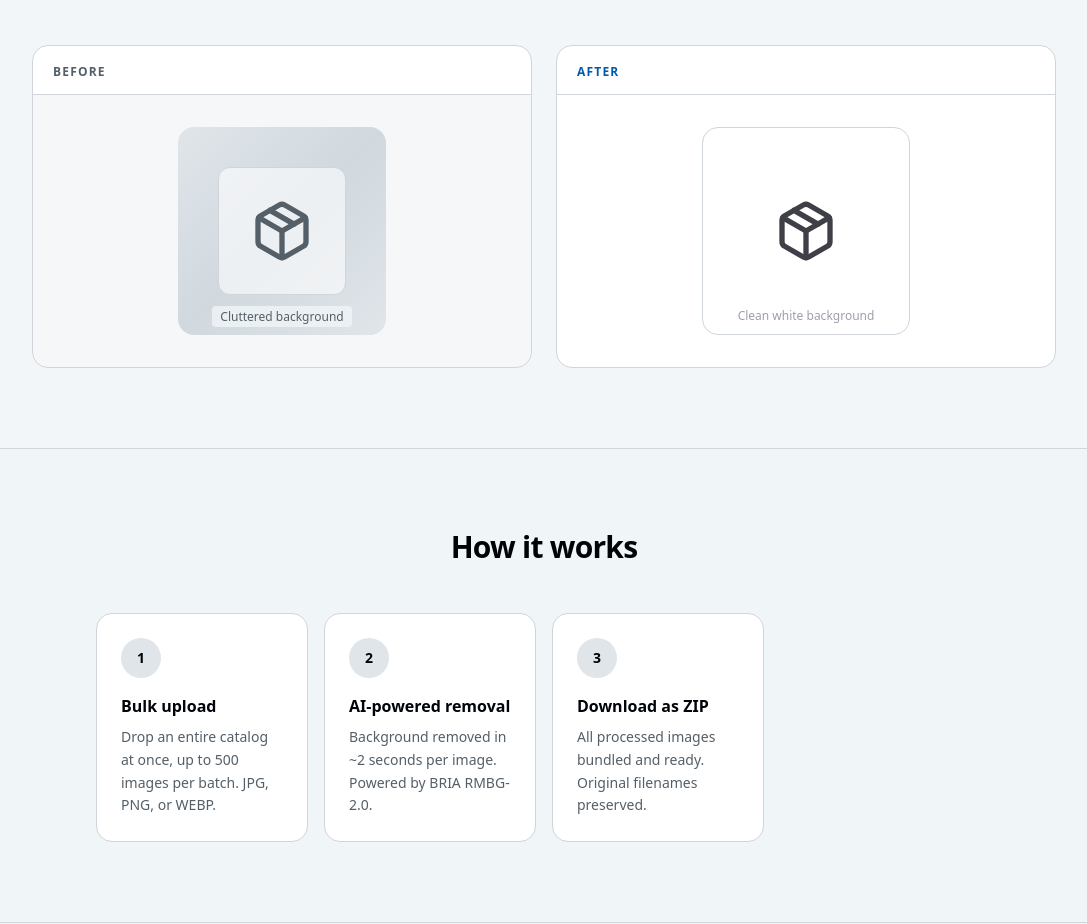
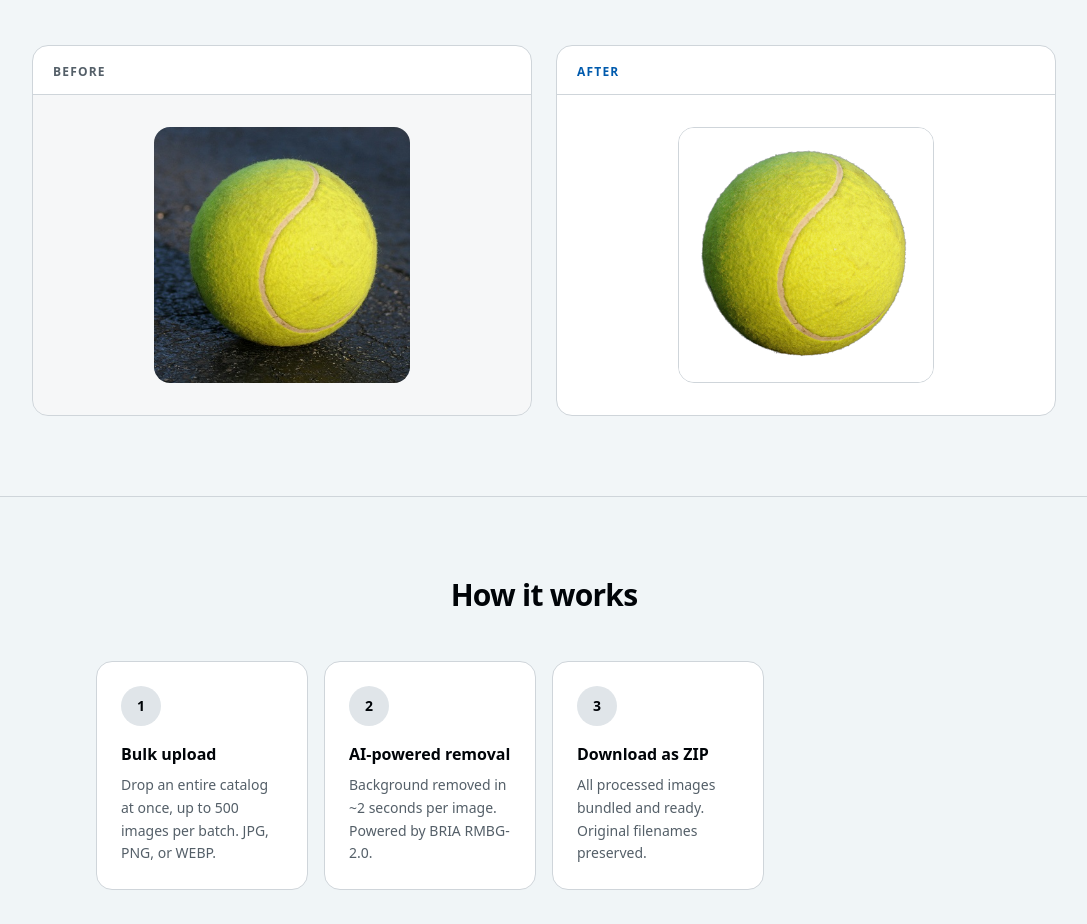
Before and after one commit to bdhobson/batchbg, a Next.js app: page / in a window 1280 px wide. Shown: the part 900-1824 px from the top of the page, without its empty margins (96-1183 px from the left). Built offline with nearby package versions, Linux system fonts and the light colour scheme; no server answers.

Commit message:
feat: replace placeholder before/after with real demo images

```diff
--- a/src/app/page.tsx
+++ b/src/app/page.tsx
@@ -166,16 +166,12 @@ export default async function LandingPage() {
                   <span className="text-xs font-semibold text-muted-foreground uppercase tracking-widest">Before</span>
                 </div>
                 <div className="p-8 flex items-center justify-center min-h-64 bg-secondary/30">
-                  <div className="relative w-52 h-52 rounded-xl overflow-hidden">
-                    <div className="absolute inset-0 bg-gradient-to-br from-secondary via-accent to-muted" />
-                    <div className="absolute inset-0 flex items-center justify-center">
-                      <div className="w-32 h-32 rounded-lg bg-card/60 border border-border flex items-center justify-center">
-                        <Package className="h-16 w-16 text-muted-foreground" />
-                      </div>
-                    </div>
-                    <div className="absolute bottom-2 left-0 right-0 text-center">
-                      <span className="text-xs text-muted-foreground bg-background/80 px-2 py-0.5 rounded">Cluttered background</span>
-                    </div>
+                  <div className="relative w-64 h-64 rounded-xl overflow-hidden">
+                    <img
+                      src="/demo-before.png"
+                      alt="Product photo with cluttered background"
+                      className="w-full h-full object-cover"
+                    />
                   </div>
                 </div>
               </div>
@@ -186,15 +182,12 @@ export default async function LandingPage() {
                   <span className="text-xs font-semibold text-primary uppercase tracking-widest">After</span>
                 </div>
                 <div className="p-8 flex items-center justify-center min-h-64">
-                  <div className="relative w-52 h-52 rounded-xl overflow-hidden bg-white border border-border/30">
-                    <div className="absolute inset-0 flex items-center justify-center">
-                      <div className="w-32 h-32 rounded-lg flex items-center justify-center">
-                        <Package className="h-16 w-16 text-zinc-700" />
-                      </div>
-                    </div>
-                    <div className="absolute bottom-2 left-0 right-0 text-center">
-                      <span className="text-xs text-zinc-400 bg-white/80 px-2 py-0.5 rounded">Clean white background</span>
-                    </div>
+                  <div className="relative w-64 h-64 rounded-xl overflow-hidden bg-white border border-border/30">
+                    <img
+                      src="/demo-after.png"
+                      alt="Product photo with clean white background"
+                      className="w-full h-full object-contain"
+                    />
                   </div>
                 </div>
               </div>
```
Also changed, not shown: public/demo-after.png (added), public/demo-before.png (added).
